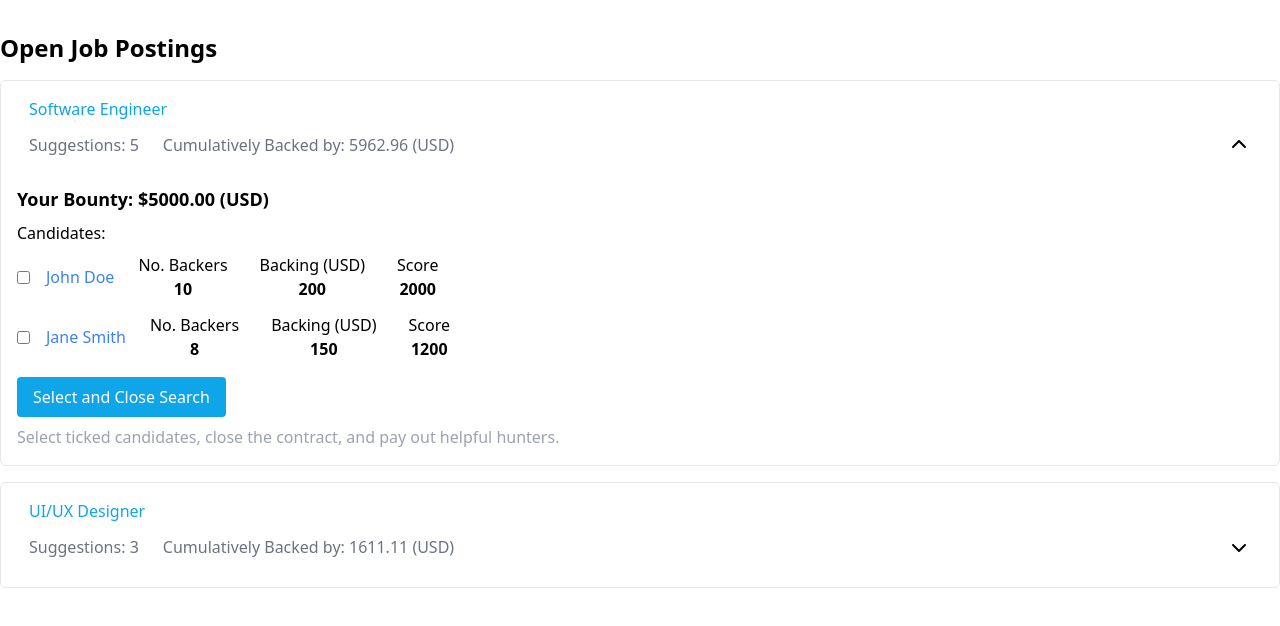
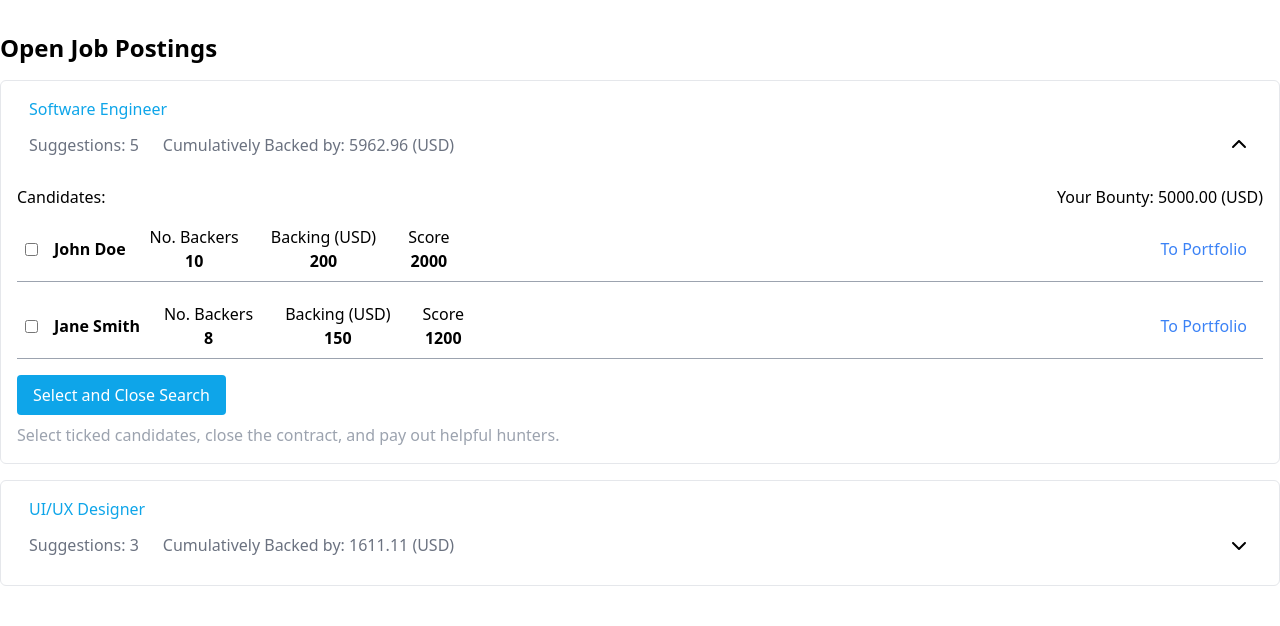
Before and after one commit to maxmynter/ethHackathonMUC, a Next.js app: page /company/ListActivePostings in a window 1280 px wide. Both pictures are taken after a click on the item 640 px from the left and 133 px from the top of the page. Shown: the top 626 px of the page. Built offline with nearby package versions, Linux system fonts and the light colour scheme; what @rainbow-me/rainbowkit, wagmi would draw is missing.

Commit message:
Finish Active Postings Page

```diff
--- a/pages/company/ListActivePostings.tsx
+++ b/pages/company/ListActivePostings.tsx
@@ -62,22 +62,26 @@ const CandidateScores = ({
 
 const DisplayCandidate = ({ candidate }: { candidate: Candidate }) => {
   return (
-    <li key={candidate.id} className="mb-3">
-      <div className="flex flex-row items-center">
-        <input type="checkbox" className="mr-2" />
+    <li key={candidate.id} className="mb-3 p-2 border-b border-gray-400 flex ">
+      <div className="flex flex-row items-center w-full justify-between">
+        <div className="flex flex-row items-center">
+          <input type="checkbox" className="mr-2" />
+          <h2 className="font-bold text-black pl-2 pr-2">{candidate.name}</h2>
+
+          <CandidateScores
+            backedAmount={candidate.backedAmount}
+            backersCount={candidate.backersCount}
+          />
+        </div>
         <a href={candidate.portfolioLink} className="text-blue-500 pl-2 pr-2">
-          {candidate.name}
+          To Portfolio
         </a>
-        <CandidateScores
-          backedAmount={candidate.backedAmount}
-          backersCount={candidate.backersCount}
-        />
       </div>
     </li>
   );
 };
 
-const JobListItemContent = ({
+const JobListItemAbstract = ({
   jobPosting,
   expandedJobId,
   handleJobClick,
@@ -129,7 +133,22 @@ const EndSearchButton = ({
   );
 };
 
-const JobListItemDetailContent = ({
+const DetailViewHeader = ({
+  jobPosting,
+}: {
+  jobPosting: ExpandedJobPosting;
+}) => {
+  return (
+    <div className="flex flex-row w-full justify-between">
+      <h3 className="text-md font-medium mb-2">Candidates:</h3>
+
+      <h3 className="text-md font-medium mb-2">
+        Your Bounty: {jobPosting.bountyUSD.toFixed(2)} (USD)
+      </h3>
+    </div>
+  );
+};
+const JobListItemDetailView = ({
   jobPosting,
   onSelectAndCloseSearch,
 }: {
@@ -138,11 +157,8 @@ const JobListItemDetailContent = ({
 }) => {
   return (
     <div className="mt-4">
-      <h2 className="text-lg font-semibold mb-2">
-        Your Bounty: ${jobPosting.bountyUSD.toFixed(2)} (USD)
-      </h2>
-      <h3 className="text-md font-medium mb-2">Candidates:</h3>
-      <ul>
+      <DetailViewHeader jobPosting={jobPosting} />
+      <ul className="">
         {jobPosting.candidates.map((candidate) => (
           <DisplayCandidate key={candidate.id} candidate={candidate} />
         ))}
@@ -187,13 +203,13 @@ const ActiveJobPostings = () => {
               }
             }}
           >
-            <JobListItemContent
+            <JobListItemAbstract
               jobPosting={jobPosting}
               expandedJobId={expandedJobId}
               handleJobClick={handleJobClick}
             />
             {expandedJobId === jobPosting.id && (
-              <JobListItemDetailContent
+              <JobListItemDetailView
                 jobPosting={jobPosting}
                 onSelectAndCloseSearch={onSelectAndCloseSearch}
               />
```
